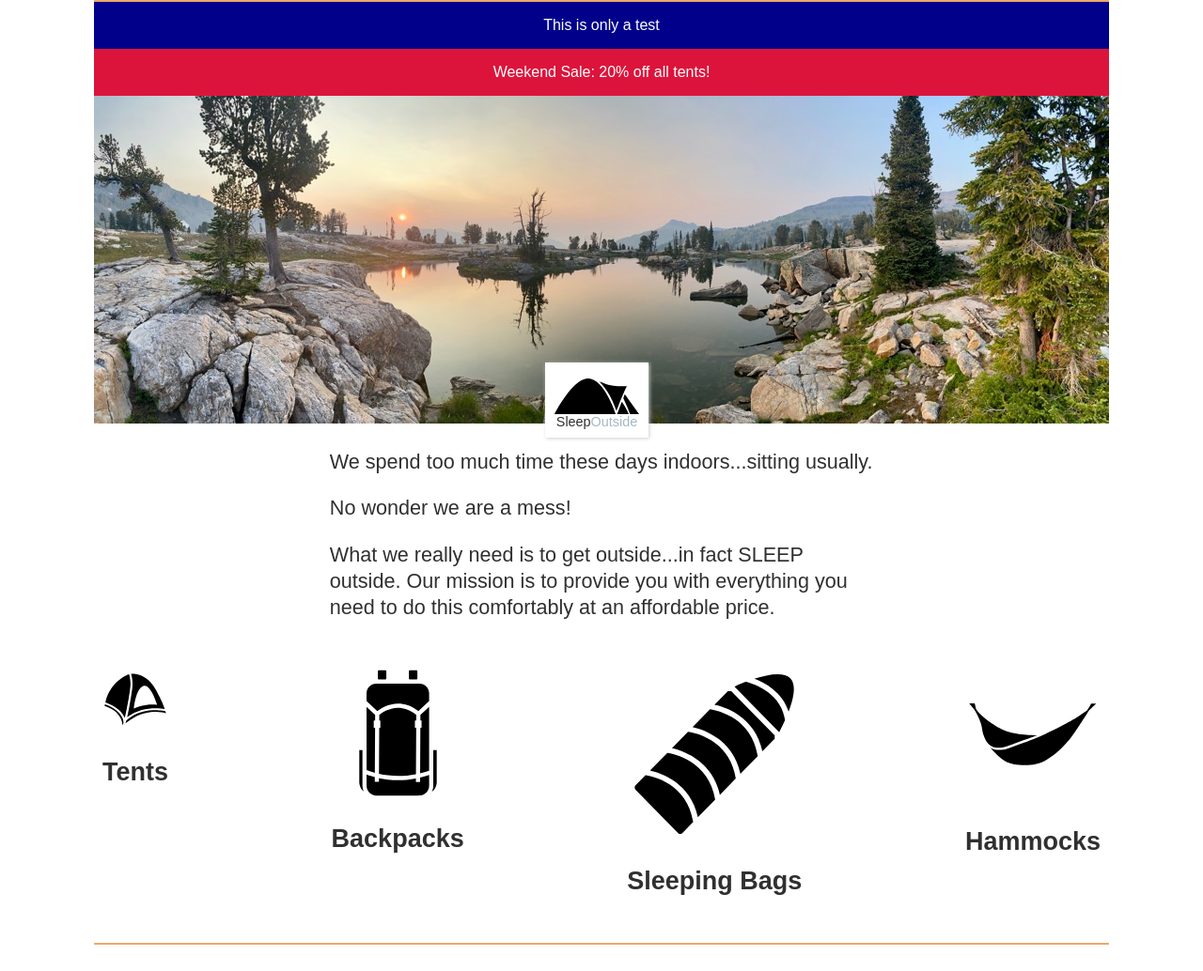
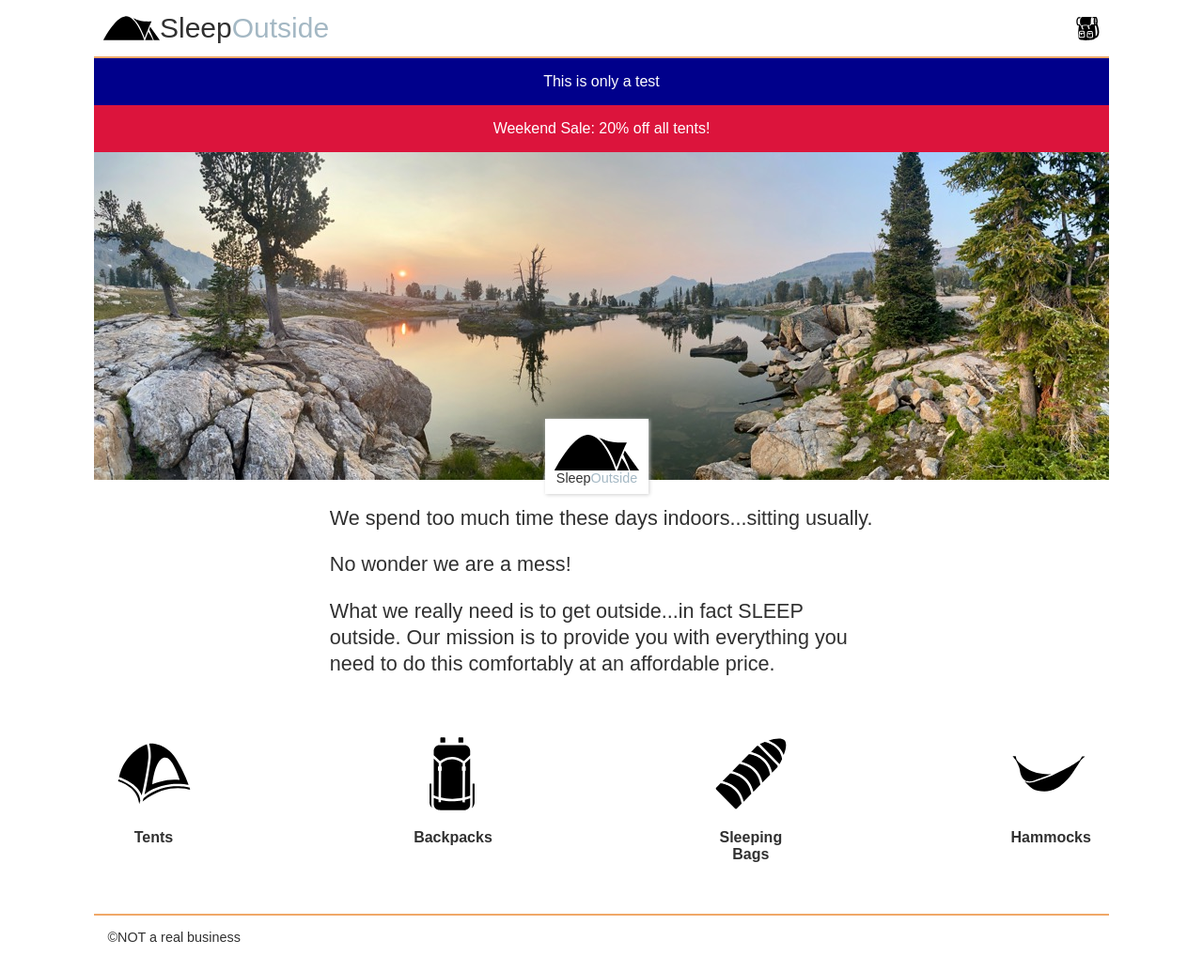
Before and after one commit to schackattack89/wdd330, a website built with Vite: page src/index.html in a window 1280 px wide. Shown: the whole page at 94% size. Built offline with nearby package versions, Linux system fonts and the light colour scheme.

Commit message:
fixed product images

```diff
--- a/src/css/style.css
+++ b/src/css/style.css
@@ -136,6 +136,7 @@ button {
 .products {
   padding: 0.5em;
 }
+
 .product-list {
   display: flex;
   flex-flow: row wrap;
@@ -147,6 +148,23 @@ button {
   text-decoration: none;
   color: var(--dark-grey);
 }
+.main {
+  flex: 1 1 45%;
+  margin: 0.25em;
+  padding: 0.5em;
+  border: 0px solid var(--light-grey);
+  max-width: 100px;
+}
+.main h2 {
+  text-align: center;
+  font-size: medium;
+}
+.main li {
+  width: 100px;
+  height: 200px;
+  margin: auto;
+}
+
 /* The alert message box */
 .alert {
   padding: 20px;
@@ -176,6 +194,7 @@ button {
   border: 1px solid var(--light-grey);
   max-width: 250px;
 }
+.product-card li,
 .product-card h2,
 .product-card h3,
 .product-card p {
--- a/src/index.html
+++ b/src/index.html
@@ -8,8 +8,7 @@
     <script src="../js/main.js" type="module"></script>
   </head>
   <body>
-    <header class="divider">
-    </header>
+    <header id="main-header" class="divider"></header>
     <main class="divider">
       <div class="hero">
         <img
@@ -33,7 +32,7 @@
       </section>
       <section class="products">
         <ul class="product-list">
-          <li>
+          <li class="main">
             <a href="/product-list/index.html?category=tents"
               ><img
                 src="images/category-icons/noun_Tent_3544767.svg"
@@ -42,7 +41,7 @@
               <h2>Tents</h2>
             </a>
           </li>
-          <li>
+          <li class="main">
             <a href="/product-list/index.html?category=backpacks"
               ><img
                 src="images/category-icons/noun_carrier bag_3544771.svg"
@@ -51,7 +50,7 @@
               <h2>Backpacks</h2>
             </a>
           </li>
-          <li>
+          <li class="main">
             <a href="/product-list/index.html?category=sleeping-bags"
               ><img
                 src="images/category-icons/noun_Sleeping Bag_3544775.svg"
@@ -60,7 +59,7 @@
               <h2>Sleeping Bags</h2>
             </a>
           </li>
-          <li>
+          <li class="main">
             <a href="/product-list/index.html?category=hammocks"
               ><img
                 src="images/category-icons/noun_Hammock_791143.svg"
@@ -72,6 +71,6 @@
         </ul>
       </section>
     </main>
-    <footer></footer>
+    <footer id="main-footer"></footer>
   </body>
 </html>
--- a/src/js/main.js
+++ b/src/js/main.js
@@ -4,4 +4,4 @@ import loadAlerts from "./alerts.mjs";
 loadHeaderFooter()
 loadAlerts();
 
-renderListWithTemplate(productCardTemplate, el, data);
+// renderListWithTemplate(productCardTemplate, el, data);
--- a/src/js/productDetails.mjs
+++ b/src/js/productDetails.mjs
@@ -21,10 +21,11 @@ function addToCart(product) {
 }
 
 function renderProductDetails() {
+  console.log("Rendering product details for:", product);
   document.querySelector("#productName").innerText = product.Brand.Name;
   document.querySelector("#productNameWithoutBrand").innerText =
   product.NameWithoutBrand;
-  document.querySelector("#productImage").src = product.Image;
+  document.querySelector("#productImage").src = product.Images.PrimaryLarge;
   document.querySelector("#productImage").alt = product.Name;
 
   //TODO: switch to using template literals instead of changing the inner html
--- a/src/js/utils.mjs
+++ b/src/js/utils.mjs
@@ -79,6 +79,15 @@ export async function loadHeaderFooter() {
   const footerTemplateFn = loadTemplate("/partials/footer.html");
   const headerEl = document.querySelector("#main-header");
   const footerEl = document.querySelector("#main-footer");
-  renderWithTemplate(headerTemplateFn, headerEl);
-  renderWithTemplate(footerTemplateFn, footerEl);
+  if (!headerEl) {
+    console.error("Element #main-header not found in DOM.");
+  } else {
+    renderWithTemplate(headerTemplateFn, headerEl);
+  }
+
+  if (!footerEl) {
+    console.error("Element #main-footer not found in DOM.");
+  } else {
+    renderWithTemplate(footerTemplateFn, footerEl);
+  }
 }
--- a/src/public/partials/header.html
+++ b/src/public/partials/header.html
@@ -3,7 +3,7 @@
   <a href="/index.html"> Sleep<span class="highlight">Outside</span></a>
 </div>
 <div class="cart">
-  <a href="cart/index.html">
+  <a href="/cart/index.html">
     <svg xmlns="http://www.w3.org/2000/svg" viewBox="0 0 100 100">
       <path
         d="M18.9 32.6c1.1 2.4 2.5 3.3 5.4 3.3 1.6 0 3.6-0.3 5.9-0.6 3.2-0.5 6.9-1 11.2-1 2.1 0 4.3 0.1 6.4 0.3 2.1 0.1 4.2 0.3 6.1 0.3 3.2 0 5.2-0.4 5.9-1.2 2.7-2.7 2.8-8.8 2.9-14.6 0.1-6.7 0.2-14.5 4.6-18.7 -0.5 0-1 0-1.6 0 -14.2 0-37.5 0-41.1 0C15.6 6.2 14.9 23.6 18.9 32.6z"
```
Also changed, not shown: src/cart/index.html (+2 -2 lines), src/product_pages/index.html (+3 -9 lines), src/public/json/tents.json (+7 -13 lines).
